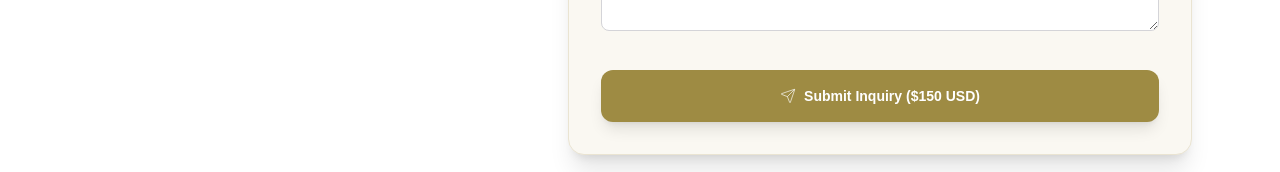
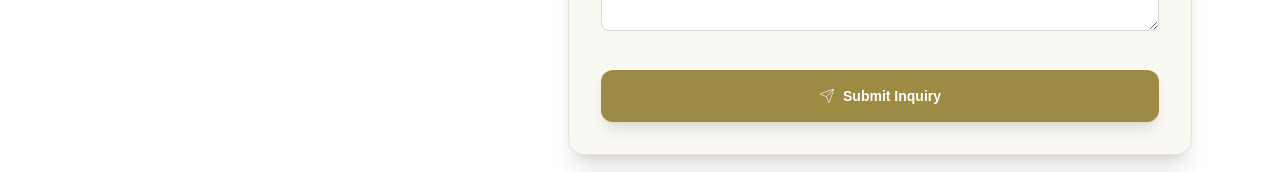
Before and after one commit to cgdiazv/alexpoeima, a Next.js app: page /commissions in a window 1280 px wide. Shown: the part 2817-2989 px from the top of the page. Built offline with nearby package versions, Linux system fonts and the light colour scheme; no server answers; a web font is replaced by a local one.

Commit message:
Modify price of 50x60

```diff
--- a/components/commissions/CommissionCalculatorSection.tsx
+++ b/components/commissions/CommissionCalculatorSection.tsx
@@ -38,7 +38,7 @@ const CANVAS_SIZES: CanvasSize[] = [
     inches: '24" × 36"',
     title: "Gallery Statement",
     desc: "Most Popular choice for Home & Human portraits",
-    basePrice: 1200,
+    basePrice: 120,
   },
   {
     id: "36x48",
@@ -507,7 +507,7 @@ function CommissionCalculatorInner() {
               className="w-full py-4 bg-[#9e8b43] hover:bg-[#8a7833] text-white rounded-xl text-sm font-bold transition-all shadow-lg flex items-center justify-center gap-2 disabled:opacity-50"
             >
               <Send className="w-4 h-4" strokeWidth={1} />
-              {sending ? "Submitting Inquiry..." : `Submit Inquiry (${calculatedPricing.totalPrice > 0 ? `$${calculatedPricing.totalPrice.toLocaleString()} USD` : "Custom Quote"})`}
+              {sending ? "Submitting Inquiry..." : "Submit Inquiry"}
             </button>
           </form>
           </>
```
